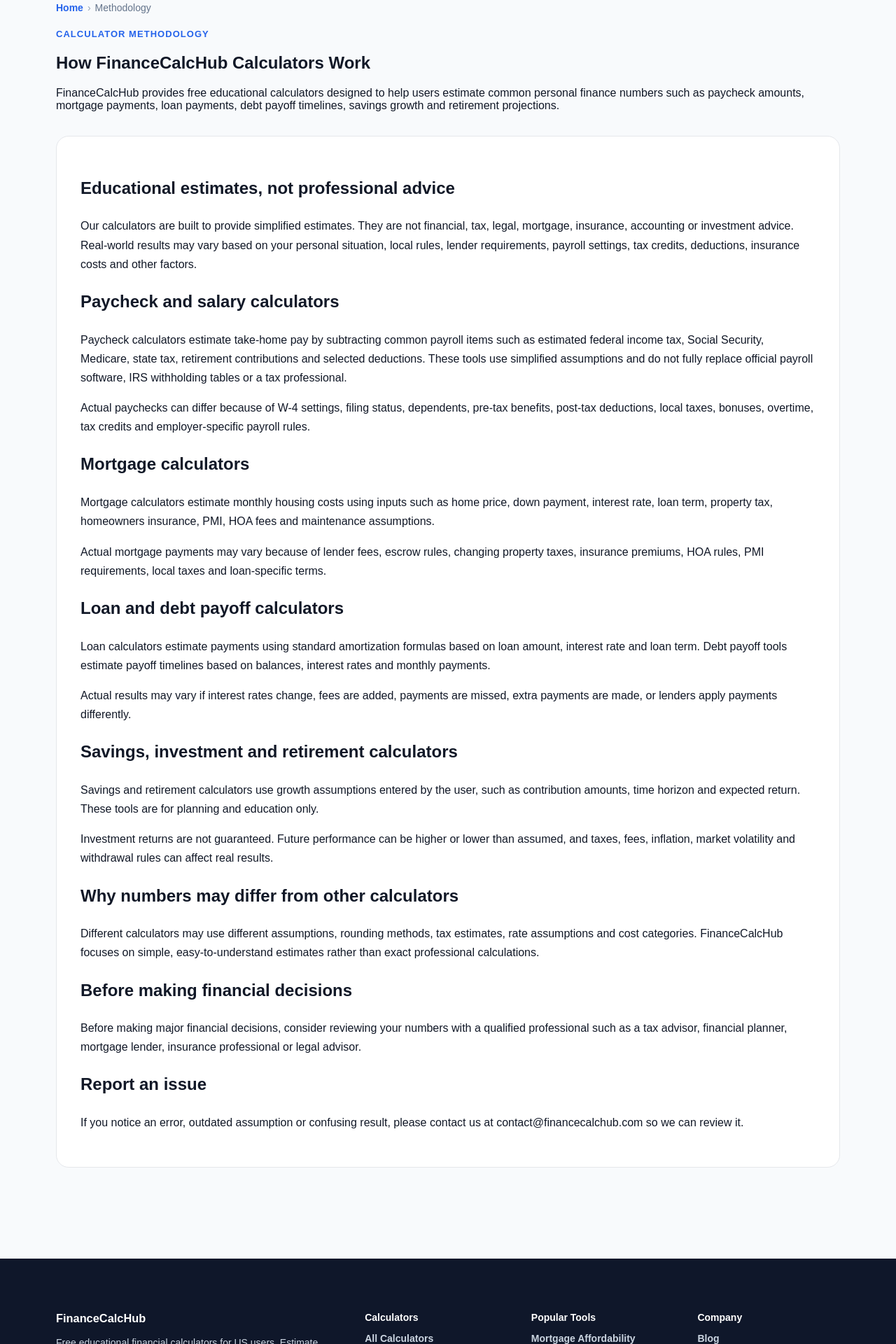
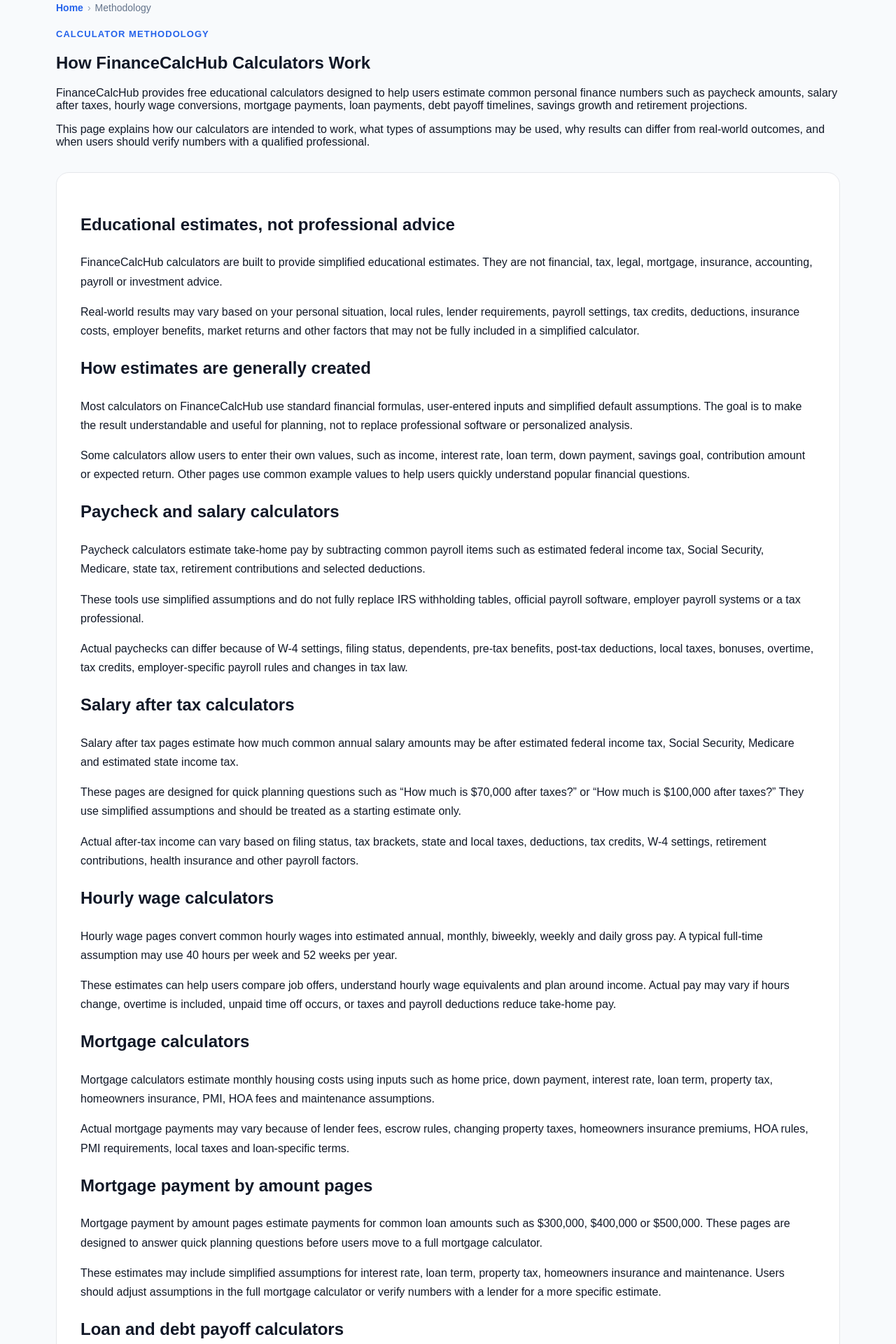
Before and after one commit to milicdejan94-ai/financecalchub, a Next.js app: page /methodology in a window 1280 px wide. Shown: the part 120-2040 px from the top of the page at 70% size. Built offline with nearby package versions, Linux system fonts and the light colour scheme.

Commit message:
Improve methodology page trust content

```diff
--- a/app/methodology/page.tsx
+++ b/app/methodology/page.tsx
@@ -1,9 +1,10 @@
 import Breadcrumbs from '../../components/Breadcrumbs';
+import RelatedCalculators from '../../components/RelatedCalculators';
 
 export const metadata = {
-  title: 'Methodology | FinanceCalcHub',
+  title: 'Methodology | How FinanceCalcHub Calculators Work',
   description:
-    'Learn how FinanceCalcHub calculators work, what assumptions they use, and why results are educational estimates only.',
+    'Learn how FinanceCalcHub calculators work, what assumptions they use, how estimates are calculated, and why results are educational estimates only.',
 };
 
 export default function MethodologyPage() {
@@ -24,19 +25,50 @@
         <p>
           FinanceCalcHub provides free educational calculators designed to help
           users estimate common personal finance numbers such as paycheck
-          amounts, mortgage payments, loan payments, debt payoff timelines,
-          savings growth and retirement projections.
+          amounts, salary after taxes, hourly wage conversions, mortgage
+          payments, loan payments, debt payoff timelines, savings growth and
+          retirement projections.
+        </p>
+
+        <p>
+          This page explains how our calculators are intended to work, what types
+          of assumptions may be used, why results can differ from real-world
+          outcomes, and when users should verify numbers with a qualified
+          professional.
         </p>
 
         <div className="content-box" style={{ marginTop: 34 }}>
           <h2>Educational estimates, not professional advice</h2>
 
           <p>
-            Our calculators are built to provide simplified estimates. They are
-            not financial, tax, legal, mortgage, insurance, accounting or
-            investment advice. Real-world results may vary based on your personal
-            situation, local rules, lender requirements, payroll settings, tax
-            credits, deductions, insurance costs and other factors.
+            FinanceCalcHub calculators are built to provide simplified
+            educational estimates. They are not financial, tax, legal, mortgage,
+            insurance, accounting, payroll or investment advice.
+          </p>
+
+          <p>
+            Real-world results may vary based on your personal situation, local
+            rules, lender requirements, payroll settings, tax credits,
+            deductions, insurance costs, employer benefits, market returns and
+            other factors that may not be fully included in a simplified
+            calculator.
+          </p>
+
+          <h2>How estimates are generally created</h2>
+
+          <p>
+            Most calculators on FinanceCalcHub use standard financial formulas,
+            user-entered inputs and simplified default assumptions. The goal is
+            to make the result understandable and useful for planning, not to
+            replace professional software or personalized analysis.
+          </p>
+
+          <p>
+            Some calculators allow users to enter their own values, such as
+            income, interest rate, loan term, down payment, savings goal,
+            contribution amount or expected return. Other pages use common
+            example values to help users quickly understand popular financial
+            questions.
           </p>
 
           <h2>Paycheck and salary calculators</h2>
@@ -45,15 +77,57 @@
             Paycheck calculators estimate take-home pay by subtracting common
             payroll items such as estimated federal income tax, Social Security,
             Medicare, state tax, retirement contributions and selected
-            deductions. These tools use simplified assumptions and do not fully
-            replace official payroll software, IRS withholding tables or a tax
-            professional.
+            deductions.
+          </p>
+
+          <p>
+            These tools use simplified assumptions and do not fully replace IRS
+            withholding tables, official payroll software, employer payroll
+            systems or a tax professional.
           </p>
 
           <p>
             Actual paychecks can differ because of W-4 settings, filing status,
             dependents, pre-tax benefits, post-tax deductions, local taxes,
-            bonuses, overtime, tax credits and employer-specific payroll rules.
+            bonuses, overtime, tax credits, employer-specific payroll rules and
+            changes in tax law.
+          </p>
+
+          <h2>Salary after tax calculators</h2>
+
+          <p>
+            Salary after tax pages estimate how much common annual salary amounts
+            may be after estimated federal income tax, Social Security, Medicare
+            and estimated state income tax.
+          </p>
+
+          <p>
+            These pages are designed for quick planning questions such as “How
+            much is $70,000 after taxes?” or “How much is $100,000 after taxes?”
+            They use simplified assumptions and should be treated as a starting
+            estimate only.
+          </p>
+
+          <p>
+            Actual after-tax income can vary based on filing status, tax
+            brackets, state and local taxes, deductions, tax credits, W-4
+            settings, retirement contributions, health insurance and other
+            payroll factors.
+          </p>
+
+          <h2>Hourly wage calculators</h2>
+
+          <p>
+            Hourly wage pages convert common hourly wages into estimated annual,
+            monthly, biweekly, weekly and daily gross pay. A typical full-time
+            assumption may use 40 hours per week and 52 weeks per year.
+          </p>
+
+          <p>
+            These estimates can help users compare job offers, understand hourly
+            wage equivalents and plan around income. Actual pay may vary if hours
+            change, overtime is included, unpaid time off occurs, or taxes and
+            payroll deductions reduce take-home pay.
           </p>
 
           <h2>Mortgage calculators</h2>
@@ -66,8 +140,24 @@
 
           <p>
             Actual mortgage payments may vary because of lender fees, escrow
-            rules, changing property taxes, insurance premiums, HOA rules, PMI
-            requirements, local taxes and loan-specific terms.
+            rules, changing property taxes, homeowners insurance premiums, HOA
+            rules, PMI requirements, local taxes and loan-specific terms.
+          </p>
+
+          <h2>Mortgage payment by amount pages</h2>
+
+          <p>
+            Mortgage payment by amount pages estimate payments for common loan
+            amounts such as $300,000, $400,000 or $500,000. These pages are
+            designed to answer quick planning questions before users move to a
+            full mortgage calculator.
+          </p>
+
+          <p>
+            These estimates may include simplified assumptions for interest rate,
+            loan term, property tax, homeowners insurance and maintenance. Users
+            should adjust assumptions in the full mortgage calculator or verify
+            numbers with a lender for a more specific estimate.
           </p>
 
           <h2>Loan and debt payoff calculators</h2>
@@ -102,28 +192,90 @@
           <h2>Why numbers may differ from other calculators</h2>
 
           <p>
-            Different calculators may use different assumptions, rounding methods,
-            tax estimates, rate assumptions and cost categories. FinanceCalcHub
-            focuses on simple, easy-to-understand estimates rather than exact
-            professional calculations.
+            Different calculators may use different assumptions, rounding
+            methods, tax estimates, rate assumptions and cost categories.
+            FinanceCalcHub focuses on simple, easy-to-understand estimates rather
+            than exact professional calculations.
           </p>
 
-          <h2>Before making financial decisions</h2>
+          <p>
+            A small change in inputs, such as interest rate, tax rate, filing
+            status, state, loan term or monthly contribution, can significantly
+            change the result.
+          </p>
+
+          <h2>Why estimates may change over time</h2>
+
+          <p>
+            Financial estimates can become outdated when tax rules, interest
+            rates, insurance costs, property taxes, lender requirements or
+            market conditions change. Users should treat results as educational
+            examples and verify important numbers before making decisions.
+          </p>
+
+          <h2>How to use FinanceCalcHub responsibly</h2>
+
+          <p>
+            Use the calculators to compare scenarios, understand the main
+            variables and identify questions to ask before making a decision.
+            For example, a calculator may help you estimate mortgage payments,
+            but it cannot determine whether a home is personally affordable in
+            your full financial situation.
+          </p>
 
           <p>
             Before making major financial decisions, consider reviewing your
             numbers with a qualified professional such as a tax advisor,
-            financial planner, mortgage lender, insurance professional or legal
-            advisor.
+            financial planner, mortgage lender, insurance professional, payroll
+            specialist or legal advisor.
           </p>
 
           <h2>Report an issue</h2>
 
           <p>
-            If you notice an error, outdated assumption or confusing result,
-            please contact us at contact@financecalchub.com so we can review it.
+            If you notice an error, outdated assumption, confusing result or
+            broken link, please contact us at{' '}
+            <strong>contact@financecalchub.com</strong> so we can review it.
           </p>
         </div>
+
+        <RelatedCalculators
+          title="Explore calculator categories"
+          tools={[
+            {
+              title: 'All Financial Calculators',
+              href: '/calculators',
+            },
+            {
+              title: 'Salary After Tax Calculators',
+              href: '/salary-after-tax',
+            },
+            {
+              title: 'Hourly Wage to Salary Calculators',
+              href: '/hourly-wage',
+            },
+            {
+              title: 'Mortgage Payment by Amount',
+              href: '/mortgage-payment',
+            },
+            {
+              title: 'Paycheck Calculator',
+              href: '/calculators/paycheck',
+            },
+            {
+              title: 'Mortgage Calculator',
+              href: '/calculators/mortgage',
+            },
+            {
+              title: 'Debt Payoff Calculator',
+              href: '/calculators/debt-payoff',
+            },
+            {
+              title: 'Disclaimer',
+              href: '/disclaimer',
+            },
+          ]}
+        />
       </div>
     </section>
   );
```
